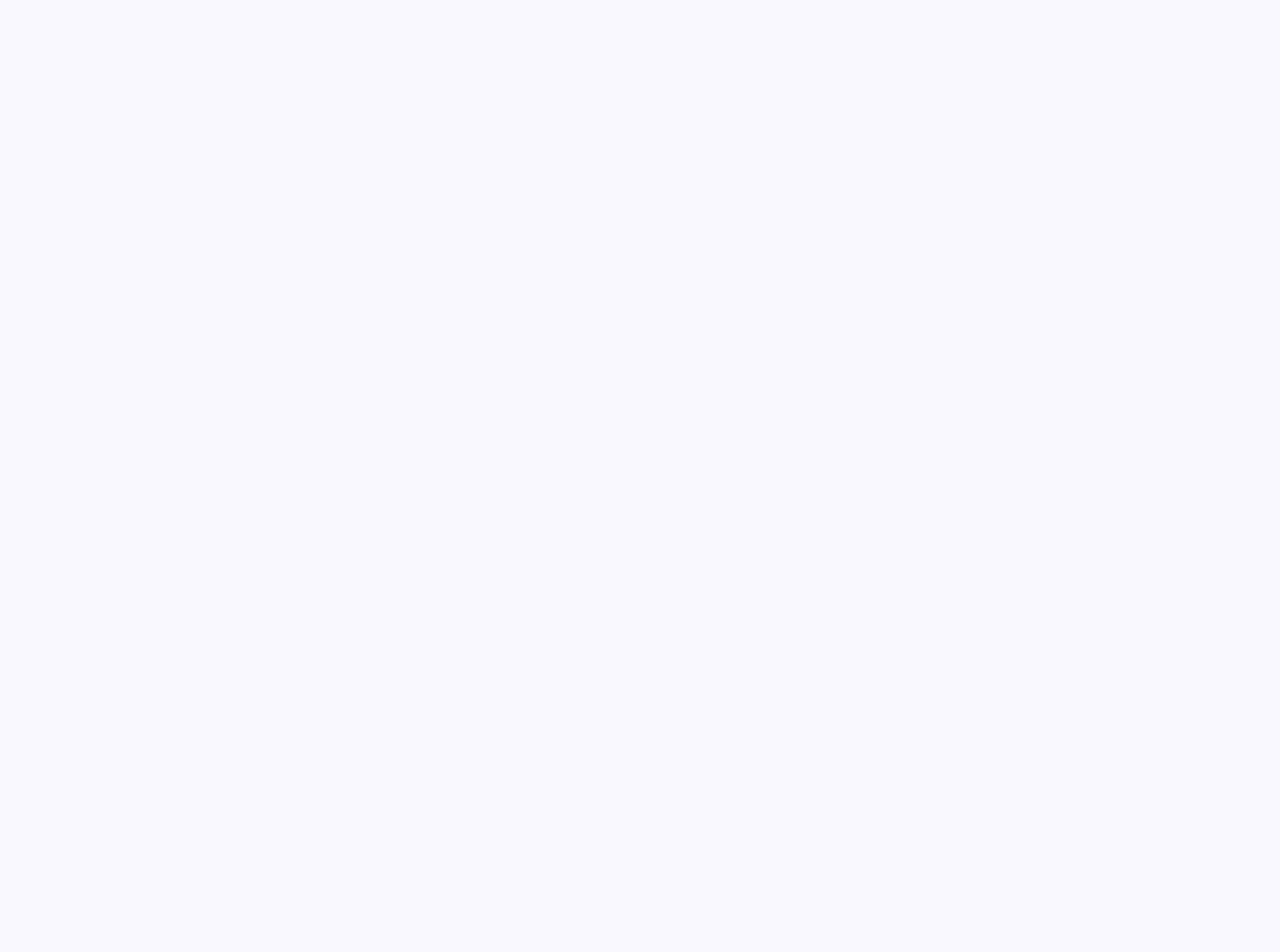
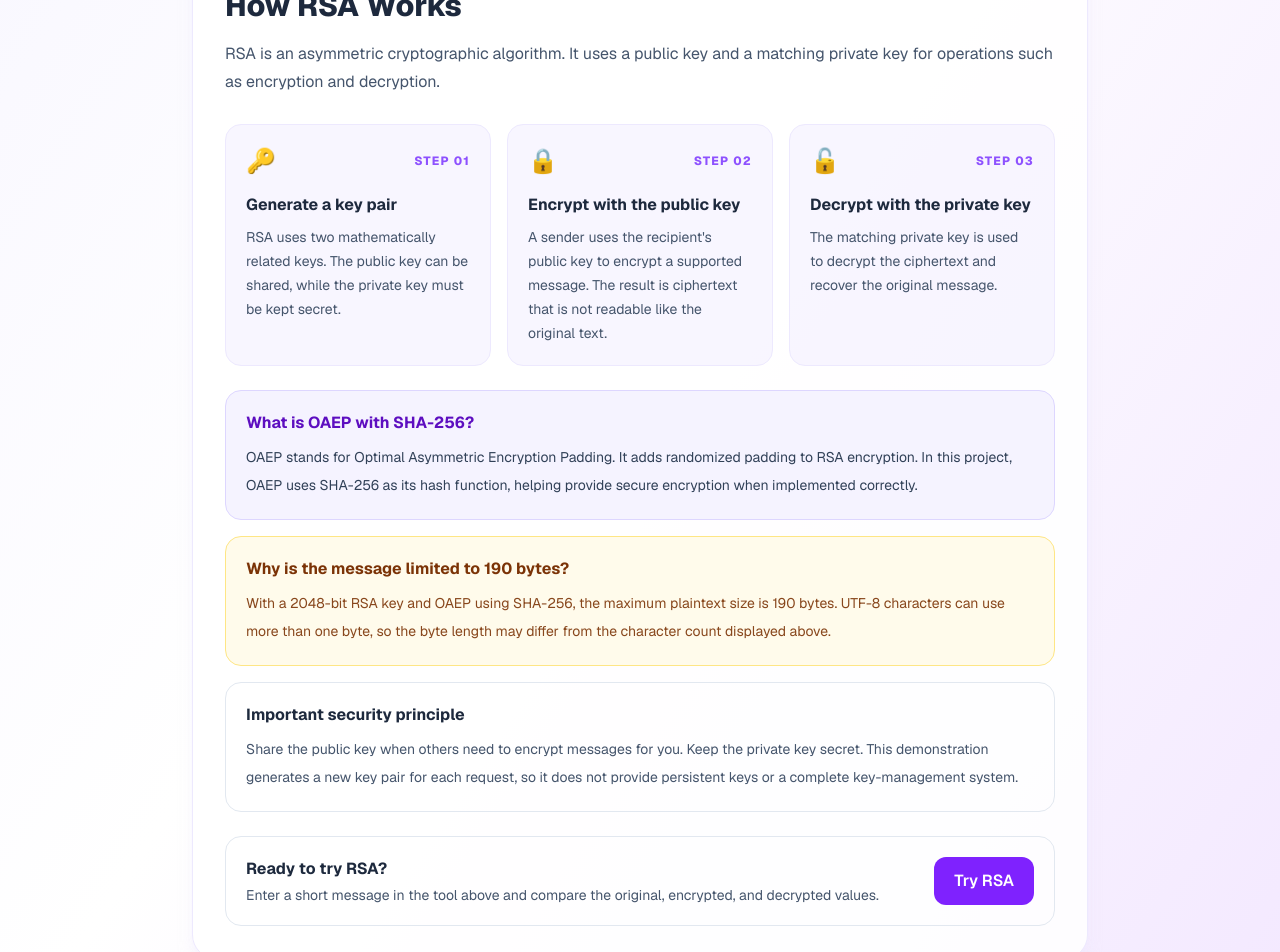
Before and after one commit to dsrathore1/CipherVault, a Next.js app in the folder frontend/: page /rsa in a window 1280 px wide. Shown: the part 860-1812 px from the top of the page. Before the commit the page ends 859 px from the top, so only its background shows below. Built offline with nearby package versions, Linux system fonts and the light colour scheme.

Commit message:
feat(rsa): add interactive RSA learning guide

```diff
--- a/frontend/src/app/rsa/page.js
+++ b/frontend/src/app/rsa/page.js
@@ -75,6 +75,30 @@ export default function RSAPage() {
     setResult(null);
     setCopied(false);
   }
+
+  const learningSteps = [
+    {
+      number: "01",
+      title: "Generate a key pair",
+      icon: "🔑",
+      description:
+        "RSA uses two mathematically related keys. The public key can be shared, while the private key must be kept secret.",
+    },
+    {
+      number: "02",
+      title: "Encrypt with the public key",
+      icon: "🔒",
+      description:
+        "A sender uses the recipient's public key to encrypt a supported message. The result is ciphertext that is not readable like the original text.",
+    },
+    {
+      number: "03",
+      title: "Decrypt with the private key",
+      icon: "🔓",
+      description:
+        "The matching private key is used to decrypt the ciphertext and recover the original message.",
+    },
+  ];
 
   return (
     <main className="min-h-screen bg-linear-to-br from-violet-50 via-white to-purple-100 px-5 py-10 text-slate-800 transition-colors duration-200 dark:from-[#100b1f] dark:via-[#100b1f] dark:to-[#1e1233] dark:text-violet-50 sm:py-12">
@@ -218,6 +242,110 @@ export default function RSAPage() {
           </section>
         )}
 
+        {/* RSA learning guide */}
+        <section
+          aria-labelledby="rsa-learning-title"
+          className="mt-8 rounded-3xl border border-violet-100 bg-white/90 p-6 shadow-lg shadow-violet-100/50 transition-colors duration-200 dark:border-slate-700 dark:bg-slate-900/90 dark:shadow-none sm:p-8"
+        >
+          <p className="text-sm font-bold uppercase tracking-widest text-violet-600 dark:text-violet-300">
+            Understand the technology
+          </p>
+
+          <h2
+            id="rsa-learning-title"
+            className="mt-3 text-2xl font-extrabold sm:text-3xl"
+          >
+            How RSA Works
+          </h2>
+
+          <p className="mt-4 leading-7 text-slate-600 dark:text-slate-300">
+            RSA is an asymmetric cryptographic algorithm. It uses a public
+            key and a matching private key for operations such as encryption
+            and decryption.
+          </p>
+
+          <div className="mt-7 grid gap-4 sm:grid-cols-3">
+            {learningSteps.map((step) => (
+              <article
+                key={step.number}
+                className="rounded-2xl border border-violet-100 bg-violet-50/70 p-5 dark:border-slate-700 dark:bg-slate-800/70"
+              >
+                <div className="flex items-center justify-between">
+                  <span className="text-2xl" aria-hidden="true">
+                    {step.icon}
+                  </span>
+                  <span className="text-xs font-extrabold tracking-widest text-violet-500 dark:text-violet-300">
+                    STEP {step.number}
+                  </span>
+                </div>
+
+                <h3 className="mt-4 font-bold">{step.title}</h3>
+
+                <p className="mt-2 text-sm leading-6 text-slate-600 dark:text-slate-300">
+                  {step.description}
+                </p>
+              </article>
+            ))}
+          </div>
+
+          <div className="mt-6 rounded-2xl border border-violet-200 bg-violet-50 p-5 dark:border-violet-800 dark:bg-violet-950/40">
+            <h3 className="font-bold text-violet-800 dark:text-violet-200">
+              What is OAEP with SHA-256?
+            </h3>
+
+            <p className="mt-2 text-sm leading-7 text-slate-700 dark:text-slate-300">
+              OAEP stands for Optimal Asymmetric Encryption Padding. It
+              adds randomized padding to RSA encryption. In this project,
+              OAEP uses SHA-256 as its hash function, helping provide
+              secure encryption when implemented correctly.
+            </p>
+          </div>
+
+          <div className="mt-4 rounded-2xl border border-amber-200 bg-amber-50 p-5 dark:border-amber-900 dark:bg-amber-950/30">
+            <h3 className="font-bold text-amber-900 dark:text-amber-200">
+              Why is the message limited to 190 bytes?
+            </h3>
+
+            <p className="mt-2 text-sm leading-7 text-amber-900/90 dark:text-amber-100/90">
+              With a 2048-bit RSA key and OAEP using SHA-256, the maximum
+              plaintext size is 190 bytes. UTF-8 characters can use more
+              than one byte, so the byte length may differ from the
+              character count displayed above.
+            </p>
+          </div>
+
+          <div className="mt-4 rounded-2xl border border-slate-200 p-5 dark:border-slate-700">
+            <h3 className="font-bold">Important security principle</h3>
+
+            <p className="mt-2 text-sm leading-7 text-slate-600 dark:text-slate-300">
+              Share the public key when others need to encrypt messages
+              for you. Keep the private key secret. This demonstration
+              generates a new key pair for each request, so it does not
+              provide persistent keys or a complete key-management system.
+            </p>
+          </div>
+
+          <div className="mt-6 flex flex-col gap-3 rounded-2xl border border-slate-200 p-5 dark:border-slate-700 sm:flex-row sm:items-center sm:justify-between">
+            <div>
+              <h3 className="font-bold">Ready to try RSA?</h3>
+              <p className="mt-1 text-sm text-slate-600 dark:text-slate-300">
+                Enter a short message in the tool above and compare the
+                original, encrypted, and decrypted values.
+              </p>
+            </div>
+
+            <button
+              type="button"
+              onClick={() => {
+                document.getElementById("rsa-message")?.focus();
+              }}
+              className="shrink-0 rounded-xl bg-violet-600 px-5 py-3 font-semibold text-white transition hover:bg-violet-700"
+            >
+              Try RSA
+            </button>
+          </div>
+        </section>
+
         <footer className="mt-10 text-center text-sm text-slate-500 dark:text-slate-400">
           Learn more with{" "}
           <Link
@@ -225,6 +353,13 @@ export default function RSAPage() {
             className="font-semibold text-violet-700 hover:underline dark:text-violet-300"
           >
             SHA-256 hashing
+          </Link>
+          {" "}or{" "}
+          <Link
+            href="/ecc"
+            className="font-semibold text-violet-700 hover:underline dark:text-violet-300"
+          >
+            ECC digital signatures
           </Link>
           .
         </footer>
```
